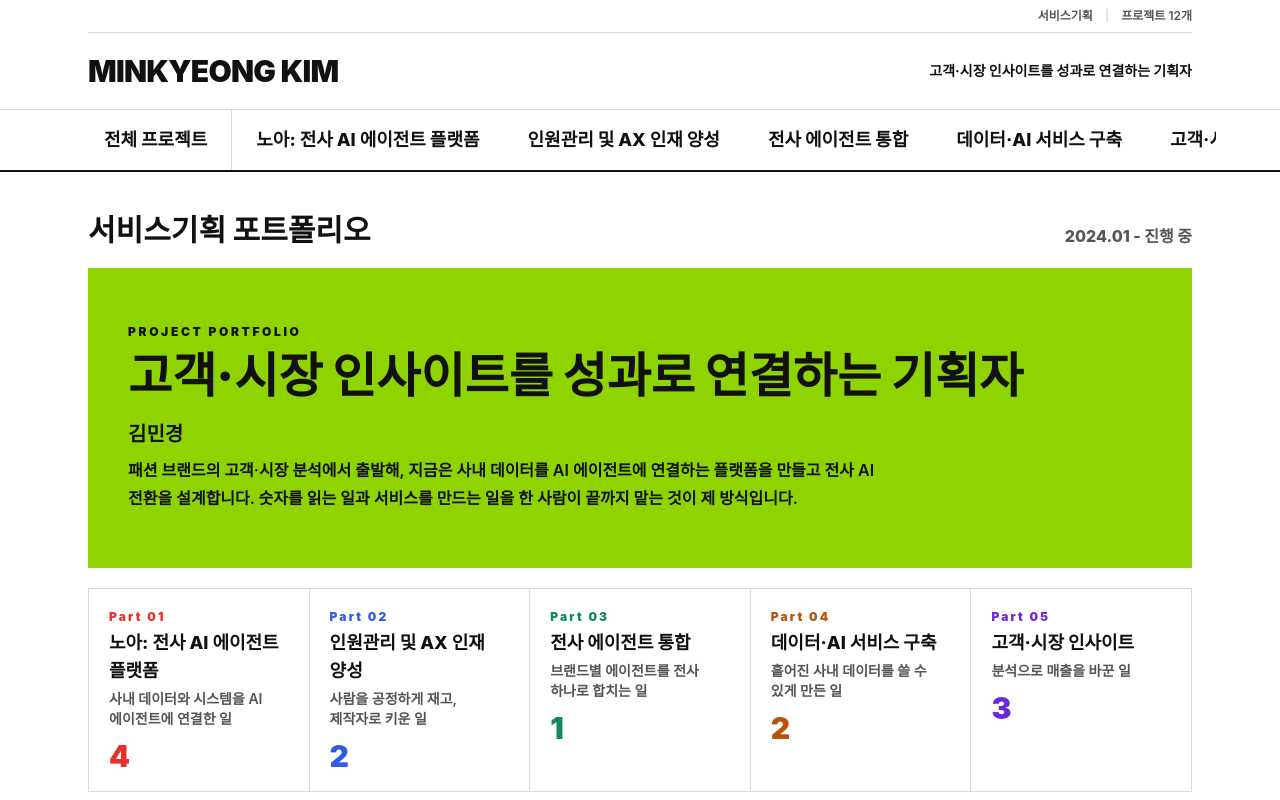
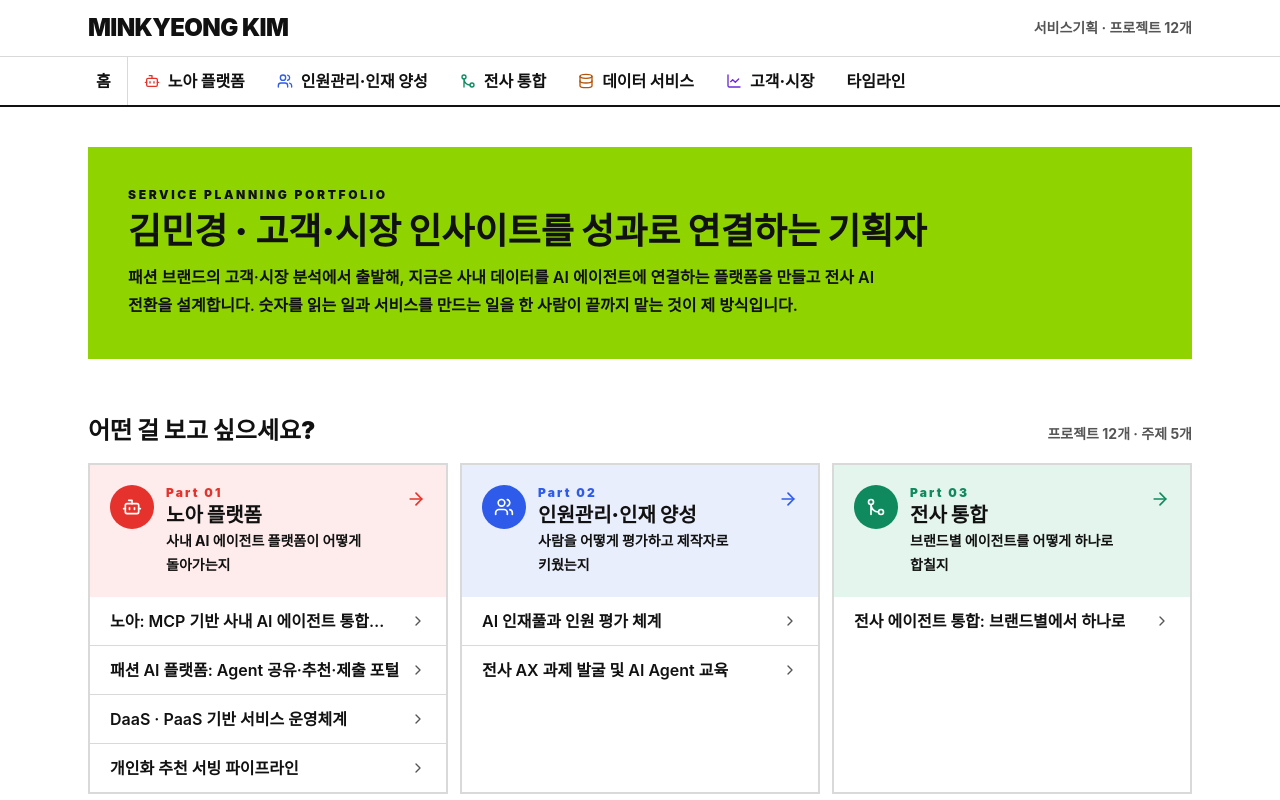
Before and after one commit to MINKYEONG-GIM/portfolio, a Next.js app: page / in a window 1280 px wide. Shown: the top 800 px of the page. Built offline with nearby package versions, Linux system fonts and the light colour scheme; a web font is replaced by a local one.

Commit message:
홈을 '어떤 걸 보고 싶으세요?' 타일 구조로 재설계, 상단 고정 탭에 아이콘·짧은 이름
Co-Authored-By: Claude Fable 5.1 <noreply@anthropic.com>

```diff
--- a/src/app/(portfolio)/page.tsx
+++ b/src/app/(portfolio)/page.tsx
@@ -1,57 +1,70 @@
 import Link from "next/link";
-import { ChevronRight } from "lucide-react";
+import { ArrowRight, ChevronRight } from "lucide-react";
 import { ProjectCard } from "@/components/project-card";
+import { PartIcon } from "@/components/part-icon";
 import { PARTS, PROFILE, PROJECTS, groupsOfPart, projectsByPart } from "@/data/projects";
 
 export default function HomePage() {
   let counter = 0;
   return (
     <div className="grid gap-14">
-      {/* 배너: 한 줄 소개 */}
-      <section className="grid gap-5">
-        <div className="flex flex-wrap items-end justify-between gap-3">
-          <h1 className="text-3xl font-extrabold text-ink">서비스기획 포트폴리오</h1>
-          <p className="text-base font-extrabold text-muted">2024.01 - 진행 중</p>
+      {/* 1. 한 줄 소개 (짧게) */}
+      <section className="bg-[color:var(--accent)] px-6 py-8 text-ink sm:px-10 sm:py-10">
+        <p className="text-xs font-black tracking-[0.22em]">SERVICE PLANNING PORTFOLIO</p>
+        <h1 className="ko-keep mt-2 text-3xl font-black leading-tight sm:text-4xl">
+          {PROFILE.name} · {PROFILE.tagline}
+        </h1>
+        <p className="ko-keep mt-3 max-w-3xl text-base font-semibold leading-7">{PROFILE.intro}</p>
+      </section>
+
+      {/* 2. 어디를 누를지 바로 보이는 타일 */}
+      <section className="grid gap-4">
+        <div className="flex flex-wrap items-baseline justify-between gap-2">
+          <h2 className="text-2xl font-black text-ink">어떤 걸 보고 싶으세요?</h2>
+          <p className="text-sm font-bold text-muted">프로젝트 {PROJECTS.length}개 · 주제 {PARTS.length}개</p>
         </div>
-        <div className="bg-[color:var(--accent)] px-6 py-10 text-ink sm:px-10 sm:py-14">
-          <p className="text-xs font-black tracking-[0.22em]">PROJECT PORTFOLIO</p>
-          <h2 className="ko-keep mt-3 text-3xl font-black leading-tight sm:text-5xl">{PROFILE.tagline}</h2>
-          <p className="mt-5 text-xl font-extrabold">{PROFILE.name}</p>
-          <p className="ko-keep mt-2 max-w-3xl text-base font-semibold leading-7">{PROFILE.intro}</p>
-        </div>
-
-        {/* 대분류 3개 요약 */}
-        <div className="oy-grid grid-cols-1 sm:grid-cols-3 lg:grid-cols-5">
-          {PARTS.map((part) => (
-            <a key={part.no} href={`#part-${part.no}`} className={`part-${part.no} flex flex-col gap-1 bg-paper px-5 py-5 transition hover:bg-surface`}>
-              <span className="tone-text text-xs font-black tracking-[0.18em]">{part.code}</span>
-              <span className="ko-keep text-lg font-extrabold text-ink">{part.title}</span>
-              <span className="ko-keep text-sm font-semibold text-muted">{part.tagline}</span>
-              <span className="tone-text mt-2 text-3xl font-black leading-none">{projectsByPart(part.no).length}</span>
+        <div className="grid gap-3 md:grid-cols-2 lg:grid-cols-3">
+          {PARTS.map((part) => {
+            const projects = projectsByPart(part.no);
+            return (
+              <div key={part.no} className={`part-${part.no} flex flex-col border-2 border-line bg-paper transition hover:border-[color:var(--tone)]`}>
+                <a href={`#part-${part.no}`} className="tone-soft flex items-start gap-3 p-5">
+                  <span className="tone-bg flex h-11 w-11 shrink-0 items-center justify-center rounded-full text-white">
+                    <PartIcon no={part.no} className="h-5 w-5" />
+                  </span>
+                  <span className="min-w-0 flex-1">
+                    <span className="tone-text block text-xs font-black tracking-[0.18em]">{part.code}</span>
+                    <span className="ko-keep block text-xl font-black leading-7 text-ink">{part.short}</span>
+                    <span className="ko-keep block text-sm font-bold leading-6 text-ink">{part.question}</span>
+                  </span>
+                  <ArrowRight className="tone-text mt-1 h-5 w-5 shrink-0" />
                 </a>
-          ))}
-        </div>
-
-        {/* 전체 프로젝트 격자 인덱스 */}
-        <div className="oy-grid grid-cols-2 lg:grid-cols-4">
-          <span className="flex items-center justify-between gap-2 bg-surface px-4 py-4 text-base font-extrabold text-ink">전체 ({PROJECTS.length})</span>
-          {PROJECTS.map((project) => (
+                <ul className="flex flex-1 flex-col divide-y divide-line">
+                  {projects.map((project) => (
+                    <li key={project.slug}>
                       <Link
-              key={project.slug}
                         href={`/projects/${project.slug}`}
-              className="ko-keep flex items-center justify-between gap-2 bg-paper px-4 py-4 text-base font-semibold text-ink transition hover:bg-surface"
+                        className="ko-keep flex items-center justify-between gap-2 px-5 py-3 text-base font-semibold text-ink transition hover:bg-surface"
                       >
-              <span className="line-clamp-2">{project.title}</span>
+                        <span className="line-clamp-1">{project.title}</span>
                         <ChevronRight className="h-4 w-4 shrink-0 text-muted" />
                       </Link>
+                    </li>
                   ))}
+                </ul>
+              </div>
+            );
+          })}
         </div>
       </section>
 
-      {/* 대분류 → 중분류 → 프로젝트 카드 */}
+      {/* 3. 주제별 카드 (대분류 → 중분류 → 프로젝트) */}
       {PARTS.map((part) => (
-        <section key={part.no} id={`part-${part.no}`} className={`part-${part.no} grid gap-6 scroll-mt-6`}>
-          <div className="oy-band flex flex-wrap items-baseline gap-3">
+        <section key={part.no} id={`part-${part.no}`} className={`part-${part.no} grid gap-6 scroll-mt-28`}>
+          <div className="oy-band flex flex-wrap items-center gap-3">
+            <span className="tone-bg flex h-9 w-9 items-center justify-center rounded-full text-white">
+              <PartIcon no={part.no} className="h-4 w-4" />
+            </span>
             <span className="tone-text text-sm font-black tracking-[0.18em]">{part.code}</span>
             <h2 className="ko-keep text-ink">{part.title}</h2>
             <span className="ko-keep text-base font-bold text-muted">{part.tagline}</span>
@@ -75,7 +88,8 @@ export default function HomePage() {
         </section>
       ))}
 
-      <section id="timeline" className="grid gap-6 scroll-mt-6">
+      {/* 4. 타임라인 */}
+      <section id="timeline" className="grid gap-6 scroll-mt-28">
         <div className="oy-band flex items-baseline gap-3">
           <h2 className="text-ink">타임라인</h2>
           <span className="text-base font-bold text-muted">시작 시점 순</span>
@@ -89,7 +103,7 @@ export default function HomePage() {
                   <th scope="row">{project.period}</th>
                   <td>
                     <Link href={`/projects/${project.slug}`} className="ko-keep text-base font-extrabold text-ink hover:underline">
-                      <span className="tone-text mr-2 text-xs font-black">{PARTS[project.part - 1].code}</span>
+                      <span className="tone-text mr-2 text-xs font-black">{PARTS[project.part - 1].short}</span>
                       {project.title}
                     </Link>
                   </td>
--- a/src/app/globals.css
+++ b/src/app/globals.css
@@ -167,3 +167,7 @@ body {
   -webkit-box-orient: vertical;
   overflow: hidden;
 }
+
+/* 가로 스크롤은 되지만 스크롤바는 숨깁니다 (상단 탭) */
+.no-scrollbar { scrollbar-width: none; }
+.no-scrollbar::-webkit-scrollbar { display: none; }
--- /dev/null
+++ b/src/components/part-icon.tsx
@@ -0,0 +1,17 @@
+import { Bot, Database, GitMerge, LineChart, Users } from "lucide-react";
+
+/** 대분류마다 고정된 아이콘. 타일·섹션 헤더·내비게이션이 같은 아이콘을 써서 눈으로 바로 잇게 합니다. */
+export function PartIcon({ no, className }: { no: number; className?: string }) {
+  switch (no) {
+    case 1:
+      return <Bot className={className} />;
+    case 2:
+      return <Users className={className} />;
+    case 3:
+      return <GitMerge className={className} />;
+    case 4:
+      return <Database className={className} />;
+    default:
+      return <LineChart className={className} />;
+  }
+}
--- a/src/components/site-header.tsx
+++ b/src/components/site-header.tsx
@@ -1,39 +1,37 @@
 import Link from "next/link";
+import { PartIcon } from "@/components/part-icon";
 import { PARTS, PROFILE, PROJECTS } from "@/data/projects";
 
-const NAV = [
-  { href: "/", label: "전체 프로젝트" },
-  ...PARTS.map((part) => ({ href: `/#part-${part.no}`, label: part.title })),
-  { href: "/#timeline", label: "타임라인" }
-];
-
+/** 상단 고정 내비게이션: 어느 화면에서든 5개 주제로 바로 갑니다. */
 export function SiteHeader() {
   return (
-    <header className="border-b-2 border-ink bg-paper">
-      <div className="mx-auto max-w-6xl px-4 sm:px-6">
-        <div className="flex items-center justify-end gap-3 border-b border-line py-2 text-xs font-semibold text-muted">
-          <span>서비스기획</span>
-          <span className="text-line">|</span>
-          <span>프로젝트 {PROJECTS.length}개</span>
-        </div>
-        <div className="flex flex-col gap-2 py-5 sm:flex-row sm:items-center sm:justify-between">
-          <Link href="/" className="text-3xl font-black tracking-tight text-ink">
-            MINKYEONG KIM
-          </Link>
-          <p className="ko-keep text-sm font-bold text-ink">{PROFILE.tagline}</p>
-        </div>
+    <header className="sticky top-0 z-20 border-b-2 border-ink bg-paper">
+      <div className="mx-auto flex max-w-6xl items-center justify-between gap-4 px-4 py-3 sm:px-6">
+        <Link href="/" className="text-2xl font-black tracking-tight text-ink">
+          MINKYEONG KIM
+        </Link>
+        <p className="hidden text-sm font-bold text-muted sm:block">
+          서비스기획 · 프로젝트 {PROJECTS.length}개
+        </p>
       </div>
       <nav className="border-t border-line">
-        <div className="mx-auto flex max-w-6xl overflow-x-auto px-2 sm:px-4">
-          {NAV.map((item, index) => (
+        <div className="no-scrollbar mx-auto flex max-w-6xl overflow-x-auto px-2 sm:px-4">
+          <Link href="/" className="shrink-0 border-r border-line px-4 py-3 text-base font-extrabold text-ink hover:bg-surface">
+            홈
+          </Link>
+          {PARTS.map((part) => (
             <Link
-              key={item.href}
-              href={item.href}
-              className={`ko-keep shrink-0 px-4 py-4 text-base font-extrabold text-ink transition hover:text-[color:var(--part-2)] sm:px-6 sm:text-lg ${index === 0 ? "border-r border-line" : ""}`}
+              key={part.no}
+              href={`/#part-${part.no}`}
+              className={`part-${part.no} ko-keep flex shrink-0 items-center gap-2 px-4 py-3 text-base font-extrabold text-ink hover:bg-surface`}
             >
-              {item.label}
+              <PartIcon no={part.no} className="tone-text h-4 w-4" />
+              {part.short}
             </Link>
           ))}
+          <Link href="/#timeline" className="shrink-0 px-4 py-3 text-base font-extrabold text-ink hover:bg-surface">
+            타임라인
+          </Link>
         </div>
       </nav>
     </header>
--- a/src/data/projects.ts
+++ b/src/data/projects.ts
@@ -37,11 +37,13 @@ export type Project = {
   tags: string[];
 };
 
-export const PARTS: { no: 1 | 2 | 3 | 4 | 5; code: string; title: string; tagline: string; summary: string }[] = [
+export const PARTS: { no: 1 | 2 | 3 | 4 | 5; code: string; title: string; short: string; question: string; tagline: string; summary: string }[] = [
   {
     no: 1,
     code: "Part 01",
     title: "노아: 전사 AI 에이전트 플랫폼",
+    short: "노아 플랫폼",
+    question: "사내 AI 에이전트 플랫폼이 어떻게 돌아가는지",
     tagline: "사내 데이터와 시스템을 AI 에이전트에 연결한 일",
     summary: "데이터·배포 인프라 위에 MCP 기반 에이전트 플랫폼을 세우고, 직원이 만든 Agent를 모아 추천·제출하는 운영 포털까지 이었습니다. 에이전트 플랫폼 → 운영 포털 → 인프라 → 다음 단계 순서입니다."
   },
@@ -49,6 +51,8 @@ export const PARTS: { no: 1 | 2 | 3 | 4 | 5; code: string; title: string; taglin
     no: 2,
     code: "Part 02",
     title: "인원관리 및 AX 인재 양성",
+    short: "인원관리·인재 양성",
+    question: "사람을 어떻게 평가하고 제작자로 키웠는지",
     tagline: "사람을 공정하게 재고, 제작자로 키운 일",
     summary: "결과물(Agent)과 사람(참여)을 따로 재는 100점 평가 체계로 AI 인재풀을 만들고, 과제 발굴·교육·제작 지원으로 전사에 제작자를 늘렸습니다."
   },
@@ -56,6 +60,8 @@ export const PARTS: { no: 1 | 2 | 3 | 4 | 5; code: string; title: string; taglin
     no: 3,
     code: "Part 03",
     title: "전사 에이전트 통합",
+    short: "전사 통합",
+    question: "브랜드별 에이전트를 어떻게 하나로 합칠지",
     tagline: "브랜드별 에이전트를 전사 하나로 합치는 일",
     summary: "브랜드마다 만들어지는 Agent를 브랜드 단위 에이전트로 묶고, 공통 계약·지식그래프·평가 게이트로 표준화해 최종적으로 전사 하나의 중심 하네스로 통합합니다."
   },
@@ -63,6 +69,8 @@ export const PARTS: { no: 1 | 2 | 3 | 4 | 5; code: string; title: string; taglin
     no: 4,
     code: "Part 04",
     title: "데이터·AI 서비스 구축",
+    short: "데이터 서비스",
+    question: "흩어진 데이터를 어떻게 쓰게 만들었는지",
     tagline: "흩어진 사내 데이터를 쓸 수 있게 만든 일",
     summary: "이미지로만 남아 있던 전략자료는 검색 가능한 지식으로, 시스템마다 흩어진 상품 데이터는 하나의 데이터 허브로 바꿨습니다."
   },
@@ -70,6 +78,8 @@ export const PARTS: { no: 1 | 2 | 3 | 4 | 5; code: string; title: string; taglin
     no: 5,
     code: "Part 05",
     title: "고객·시장 인사이트",
+    short: "고객·시장",
+    question: "분석으로 매출을 어떻게 바꿨는지",
     tagline: "분석으로 매출을 바꾼 일",
     summary: "데이터와 현장을 교차검증해 매출 문제를 고객 구조의 문제로 다시 정의하고, 채널·상품 전략으로 성과를 냈습니다."
   }
```
Lines whose indentation alone changed are shown as unchanged.
